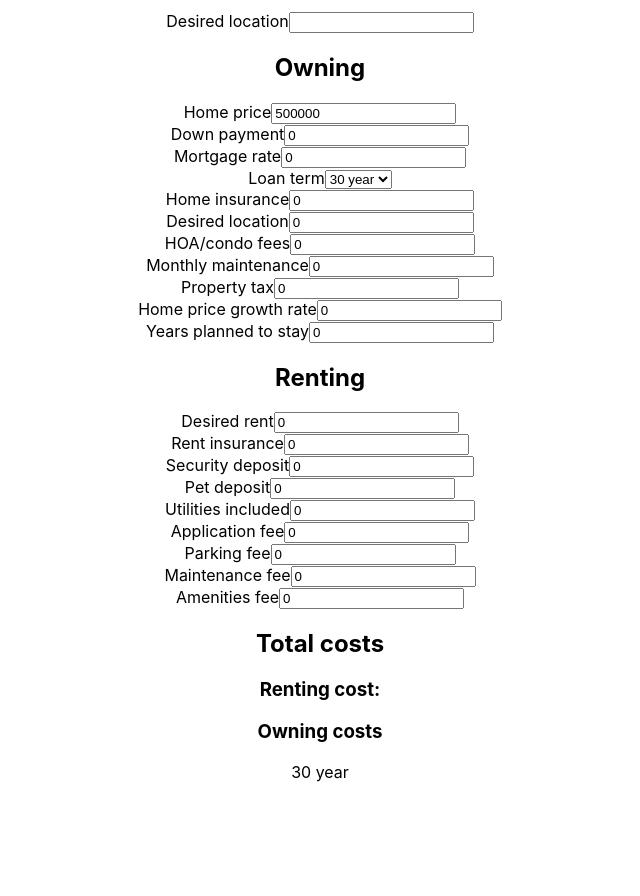
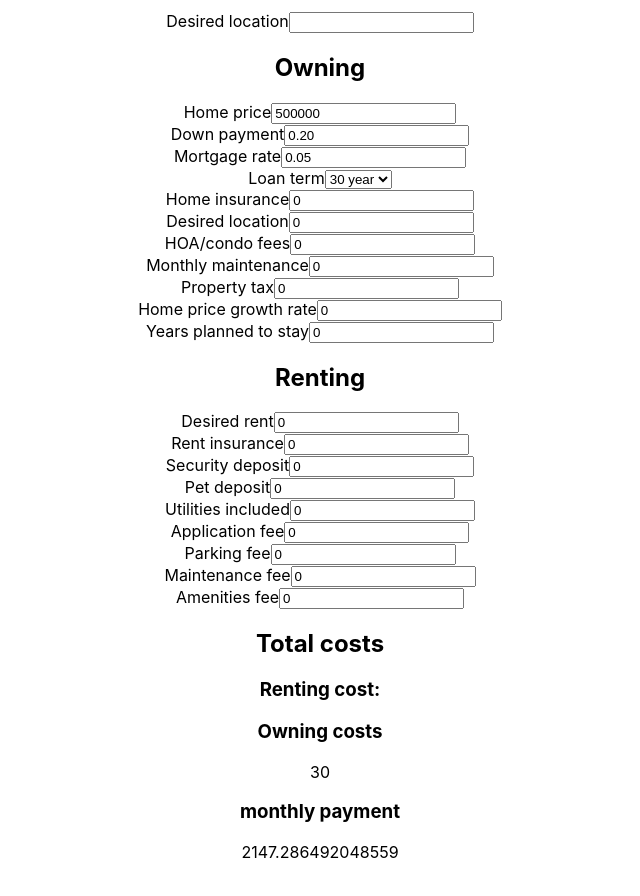
Before and after one commit to nickyggoodman/rentorbuy, a React (Vite) app in the folder rentorbuy/: page / in a window 1280 px wide. Shown: the part 160-1056 px from the top of the page, without its empty margins (320-960 px from the left). Before the commit the page ends 998 px from the top, so only its background shows below. Built offline with nearby package versions, Linux system fonts and the light colour scheme.

Commit message:
add monthly payment calculation

```diff
--- a/rentorbuy/src/App.jsx
+++ b/rentorbuy/src/App.jsx
@@ -7,9 +7,9 @@ function App() {
     {
       desiredLocation: "",
       homePrice: 500000,
-      downPayment: 0,
-      mortgageRate: 0,
-      loanTerm: "30 year",
+      downPayment: 0.20,
+      mortgageRate: 0.05,
+      loanTerm: 30,
       homeInsurance: 0,
       closingCosts: 0,
       hoaCondoFees: 0,
@@ -36,12 +36,28 @@ function App() {
     });
   }
 
-  // see formula:  https://en.wikipedia.org/wiki/Mortgage_calculator
-  // payment same:  https://www.calculator.net/mortgage-calculator.html
-  function calculateTotalCost() {
-    const sum = 0;
+  /*
+    The total principle that you pay is unaffected by the length of the
+    mortgage term or the interest rate. When you have a longer loan term,
+    or if you have a higher interest, then the total interest payed will be
+    larger. have a 15 year loan instead of a 30 year loan could save you
+    100k in the end. and having a few percentage point lower interest rate
+    could make the difference of 100k.
 
-    return sum;
+    The actual amount you pay per month
+    does not change over the length of the term, only the proportion of the
+    payment that goes to the interest vs. the principle will change over
+    the course of the mortage term.**
+
+    ** for Fixed Rate Mortgages.
+  */
+
+  // see formula: https://en.wikipedia.org/wiki/Mortgage_calculator
+  function calculateMonthlyPayment() {
+    const r = inputValues.mortgageRate/12;
+    const n = inputValues.loanTerm*12;
+    const p = inputValues.homePrice * (1 - inputValues.downPayment);
+    return ((p * r * (1 + r)**n)/(((1 + r)**n) - 1));
   }
 
   return (
@@ -75,7 +91,7 @@ function App() {
         <label htmlFor="downPayment">Down payment</label>
         <input
           type="number"
-          defaultValue="0"
+          defaultValue="0.20"
           name="downPayment"
           id="downPayment"
           onChange={handleInputChange} />
@@ -85,7 +101,7 @@ function App() {
         <label htmlFor="mortgageRate">Mortgage rate</label>
         <input
           type="number"
-          defaultValue="0"
+          defaultValue="0.05"
           name="mortgageRate"
           id="mortgageRate"
           onChange={handleInputChange} />
@@ -94,8 +110,9 @@ function App() {
       <div>
         <label htmlFor="loanTerm">Loan term</label>
         <select name="loanTerm" id="loanTerm" onChange={handleInputChange}>
-          <option value="30 year">30 year</option>
-          <option value="15 year">15 year</option>
+          <option value={30}>30 year</option>
+          <option value={20}>20 year</option>
+          <option value={15}>15 year</option>
         </select>
       </div>
 
@@ -265,6 +282,8 @@ function App() {
       <h3>Renting cost:</h3>
       <h3>Owning costs</h3>
       <p>{inputValues.loanTerm}</p>
+      <h3>monthly payment</h3>
+      <p>{calculateMonthlyPayment()}</p>
     </>
   );
 }
```
